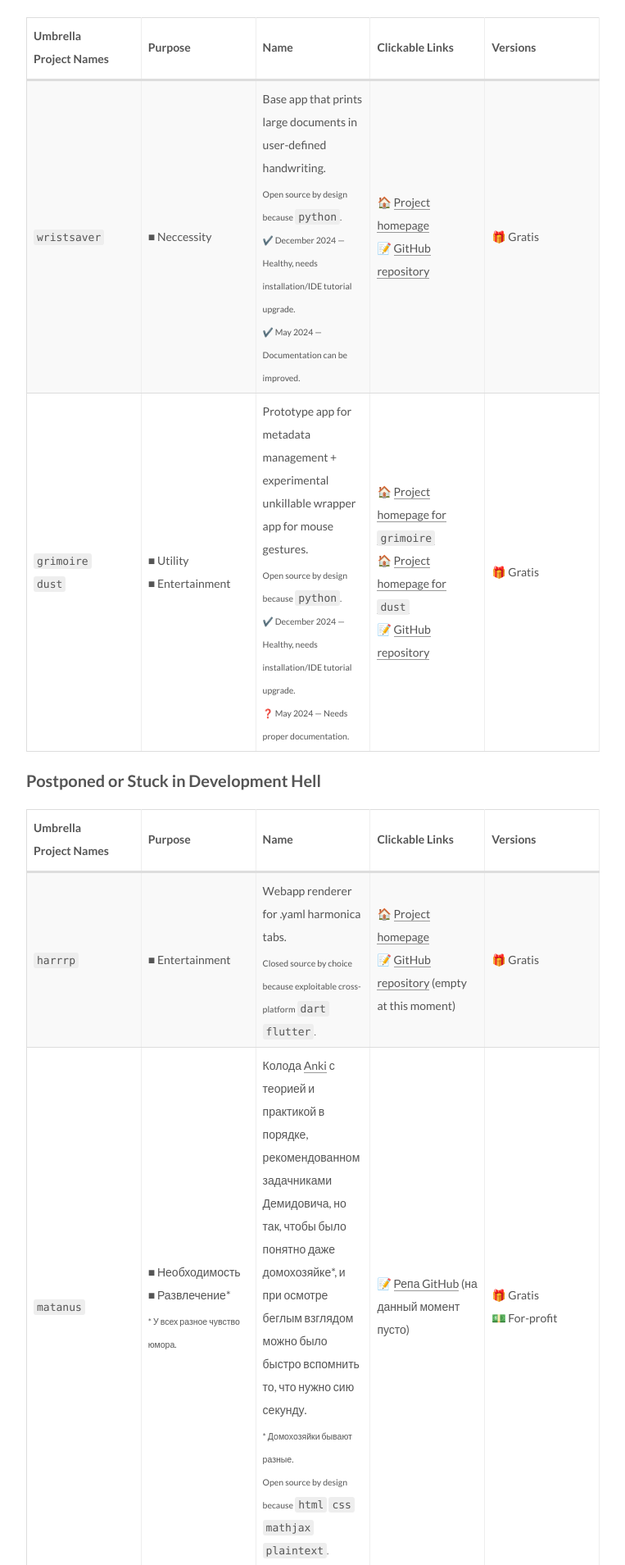
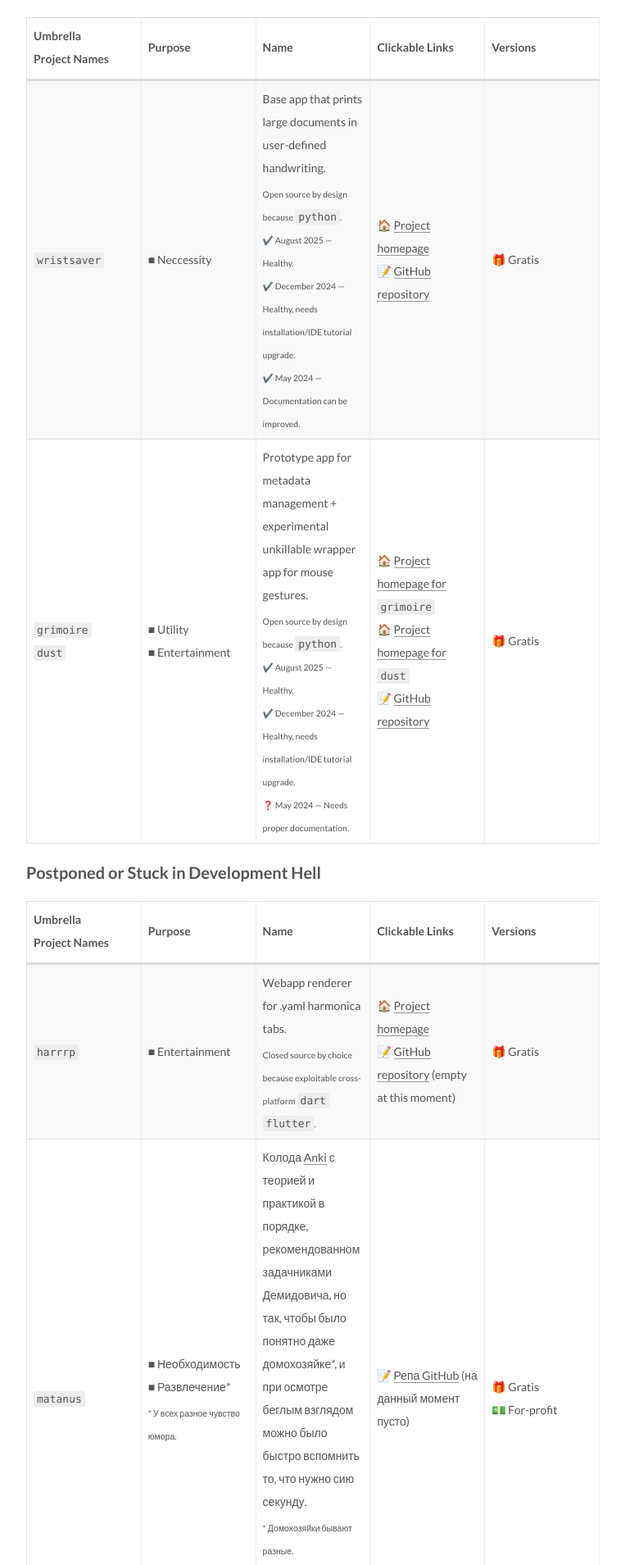
Before and after one commit to gggrv/gggrv.github.io, a Jekyll site: the page built from about/projects.md, in a window 1280 px wide. Shown: the part 1299-3208 px from the top of the page at 82% size, without its empty margins (258-1021 px from the left). Built offline with Jekyll 4.4.1, drawn with Linux system fonts in a browser that asks for light colours; our own code applies the rules of GitHub Pages for plain Markdown files.

Commit message:
ok / archived project checkup

```diff
--- a/about/projects.md
+++ b/about/projects.md
@@ -25,8 +25,8 @@ On this page you can see the detailed list of my publicly available projects. Th
 
 | Umbrella<br>Project Names | Purpose | Name | Clickable Links | Versions |
 | --- | ---  | --- | --- | --- |
-| `wristsaver` | ■ Neccessity | Base app that prints large documents in user-defined handwriting.<br><sub>Open source by design because `python`.</sub><br><sub>✔️ December 2024 — Healthy, needs installation/IDE tutorial upgrade.</sub><br><sub>✔️ May 2024 — Documentation can be improved.</sub> | 🏠 [Project homepage](https://gggrv.github.io/something/2022/05/17/devinfo-wristsaver/)<br>📝 [GitHub repository](https://github.com/gggrv/edu_archive_wristsaver_v5.5) | 🎁 Gratis |
-| `grimoire`<br>`dust`| ■ Utility<br>■ Entertainment | Prototype app for metadata management + experimental unkillable wrapper app for mouse gestures.<br><sub>Open source by design because `python`.</sub><br><sub>✔️ December 2024 — Healthy, needs installation/IDE tutorial upgrade.</sub><br><sub>❓ May 2024 — Needs proper documentation.</sub> | 🏠 [Project homepage for `grimoire`](https://gggrv.github.io/something/2024/12/09/devinfo-grimoire/)<br>🏠 [Project homepage for `dust`](https://gggrv.github.io/something/2022/05/17/devinfo-dust/)<br>📝 [GitHub repository](https://github.com/gggrv/edu_archive_dust_v5) | 🎁 Gratis |
+| `wristsaver` | ■ Neccessity | Base app that prints large documents in user-defined handwriting.<br><sub>Open source by design because `python`.</sub><br><sub>✔️ August 2025 — Healthy.</sub><br><sub>✔️ December 2024 — Healthy, needs installation/IDE tutorial upgrade.</sub><br><sub>✔️ May 2024 — Documentation can be improved.</sub> | 🏠 [Project homepage](https://gggrv.github.io/something/2022/05/17/devinfo-wristsaver/)<br>📝 [GitHub repository](https://github.com/gggrv/edu_archive_wristsaver_v5.5) | 🎁 Gratis |
+| `grimoire`<br>`dust`| ■ Utility<br>■ Entertainment | Prototype app for metadata management + experimental unkillable wrapper app for mouse gestures.<br><sub>Open source by design because `python`.</sub><br><sub>✔️ August 2025 — Healthy.</sub><br><sub>✔️ December 2024 — Healthy, needs installation/IDE tutorial upgrade.</sub><br><sub>❓ May 2024 — Needs proper documentation.</sub> | 🏠 [Project homepage for `grimoire`](https://gggrv.github.io/something/2024/12/09/devinfo-grimoire/)<br>🏠 [Project homepage for `dust`](https://gggrv.github.io/something/2022/05/17/devinfo-dust/)<br>📝 [GitHub repository](https://github.com/gggrv/edu_archive_dust_v5) | 🎁 Gratis |
 
 ## Postponed or Stuck in Development Hell
 
```
Also changed, not shown: other parts of about/projects.md (+1 -1 lines).
